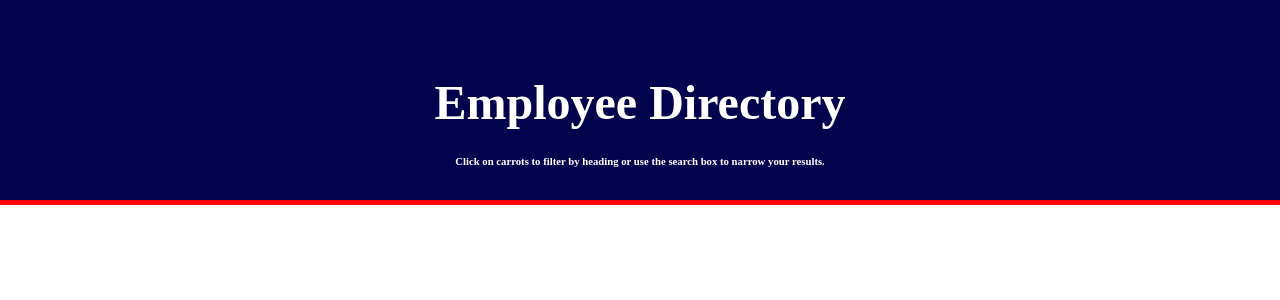
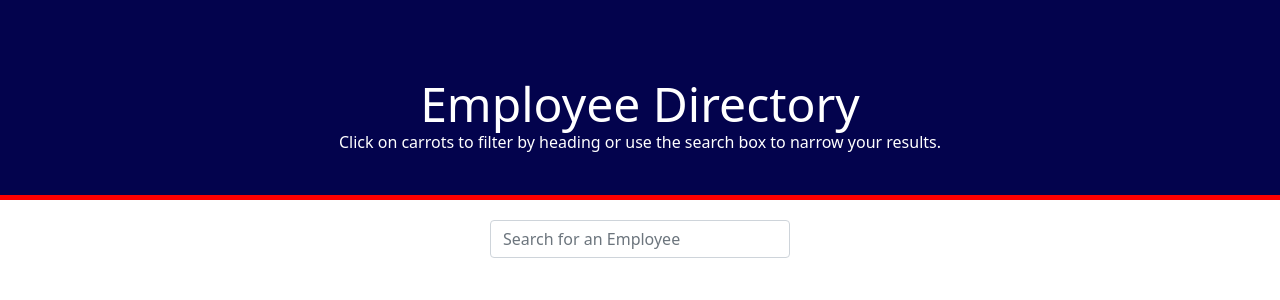
Before and after one commit to Karm3nz/Employee-Directory, a React (Create React App) app: page / in a window 1280 px wide. Shown: the top 300 px of the page. Built offline with nearby package versions, Linux system fonts and the light colour scheme.

Commit message:
adding search bar

```diff
--- a/public/index.html
+++ b/public/index.html
@@ -23,9 +23,12 @@
       work correctly both with client-side routing and a non-root public URL.
       Learn how to configure a non-root public URL by running `npm run build`.
     -->
-    <!-- <link
-      href="https://fonts.googleapis.com/css?family=Reem+Kufi&display=swap"
-      rel="stylesheet"/> -->
+    <!-- Bootstrap -->
+    <link
+    href="https://cdn.jsdelivr.net/npm/bootstrap@5.0.0-beta2/dist/css/bootstrap.min.css"
+    rel="stylesheet"
+    integrity="sha384-BmbxuPwQa2lc/FVzBcNJ7UAyJxM6wuqIj61tLrc4wSX0szH/Ev+nYRRuWlolflfl"
+    crossorigin="anonymous">
     <title>React App</title>
   </head>
   <body>
--- a/src/App.js
+++ b/src/App.js
@@ -1,5 +1,5 @@
 import React, { Component } from "react";
-// import Navbar from "./components/Navbar";
+import SearchBar from "./components/SearchBar";
 import Header from "./components/Header";
 // import Card from "./components/Card";
 
@@ -12,8 +12,7 @@ class App extends Component {
         return (
             <div>
                 <Header />
-                {/* <Navbar />
-                <Card /> */}
+                <SearchBar />
             </div>
         );
     }
--- /dev/null
+++ b/src/components/SearchBar.js
@@ -0,0 +1,22 @@
+import React from "react";
+import "../styles/searchbar.css";
+
+function SearchBar(props) {
+  return (
+    <form>
+      <div className="form-group">
+          <input
+            onChange={props.handleInputChange}
+            value={props.search}
+            name="search"
+            type="text"
+            className="form-control"
+            placeholder="Search for an Employee"
+            id="search"
+          />
+      </div>
+    </form>
+  );
+}
+
+export default SearchBar;
--- /dev/null
+++ b/src/styles/searchbar.css
@@ -0,0 +1,9 @@
+.form-group {
+    padding-top: 20px;
+    display: flex;
+    justify-content: center;
+}
+
+input {
+    max-width: 300px;
+}
```
